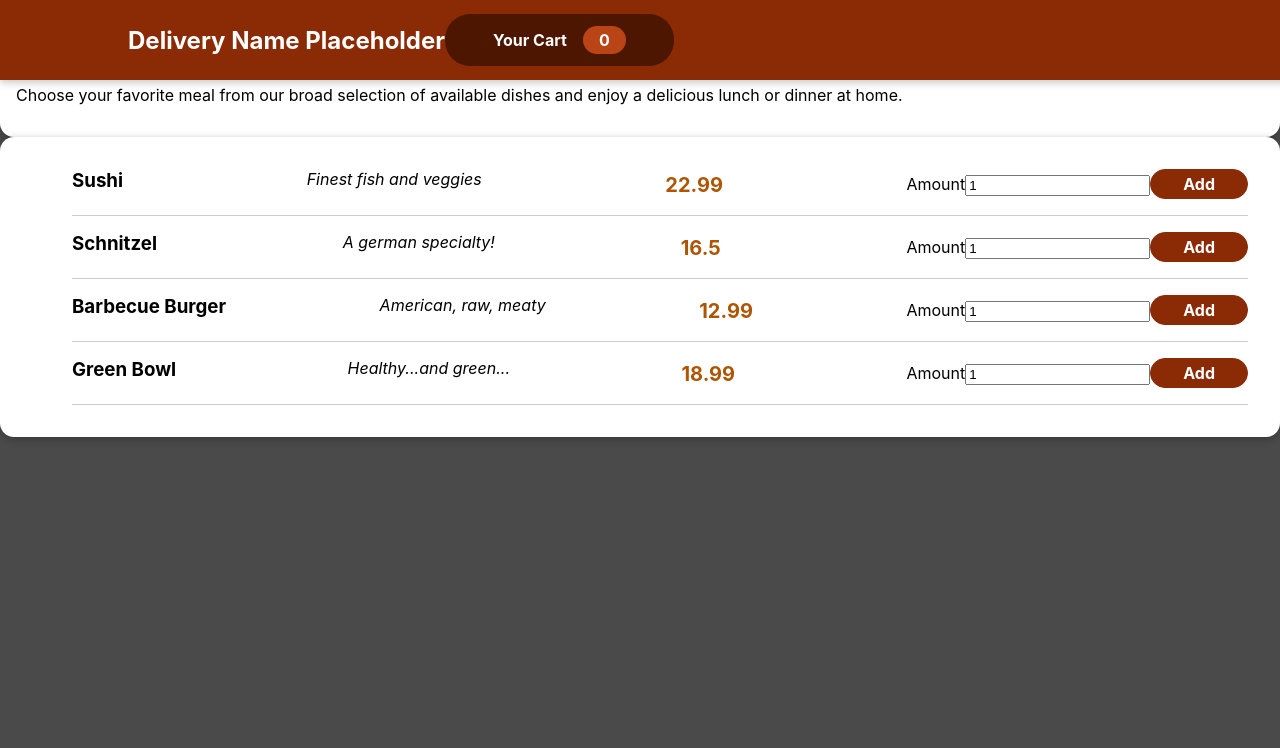
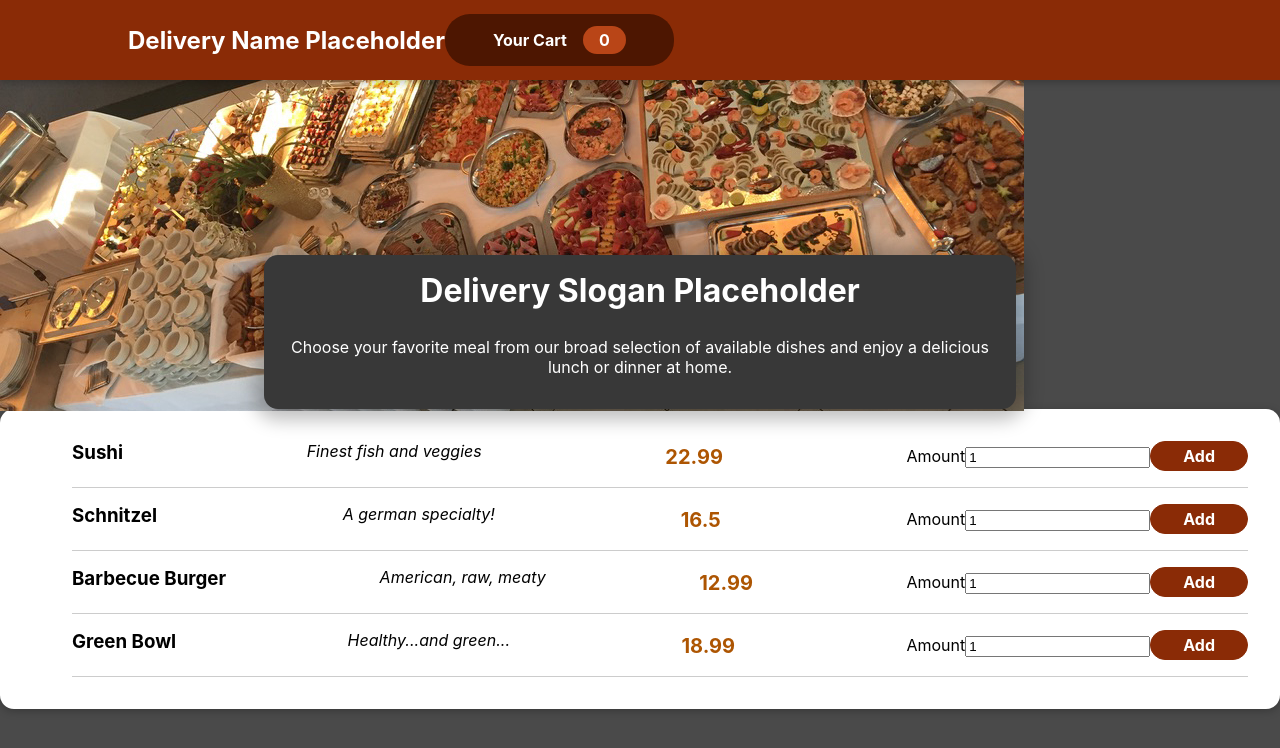
Before and after one commit to pelu97/react_food_order_example, a React (Create React App) app: page / in a window 1280 px wide. Shown: the top 748 px of the page. Built offline with nearby package versions, Linux system fonts and the light colour scheme.

Commit message:
Added image to home page

```diff
--- a/src/components/Home/Home.tsx
+++ b/src/components/Home/Home.tsx
@@ -4,7 +4,9 @@ import MealList from "../Meal/MealList";
 import Header from "../Ui/Header";
 import Card from "../Ui/Card";
 
-// import classes from "./Home.module.css";
+import classes from "./Home.module.css";
+
+import mealsImage from "../../assets/img/meals.jpg";
 
 interface HomeProps{
     menu: MealType[]
@@ -14,8 +16,8 @@ function Home(props: HomeProps){
     return(
         <div>
             <Header/>
-
-            <Card>
+            <img alt="meals background" src={mealsImage}/>
+            <Card className={classes.summary}>
                 <h2>Delivery Slogan Placeholder</h2>
 
                 <p>Choose your favorite meal from our broad selection of available dishes and enjoy a delicious lunch or dinner at home.</p>
```
Also changed, not shown: src/assets/img/meals.jpg (added).
